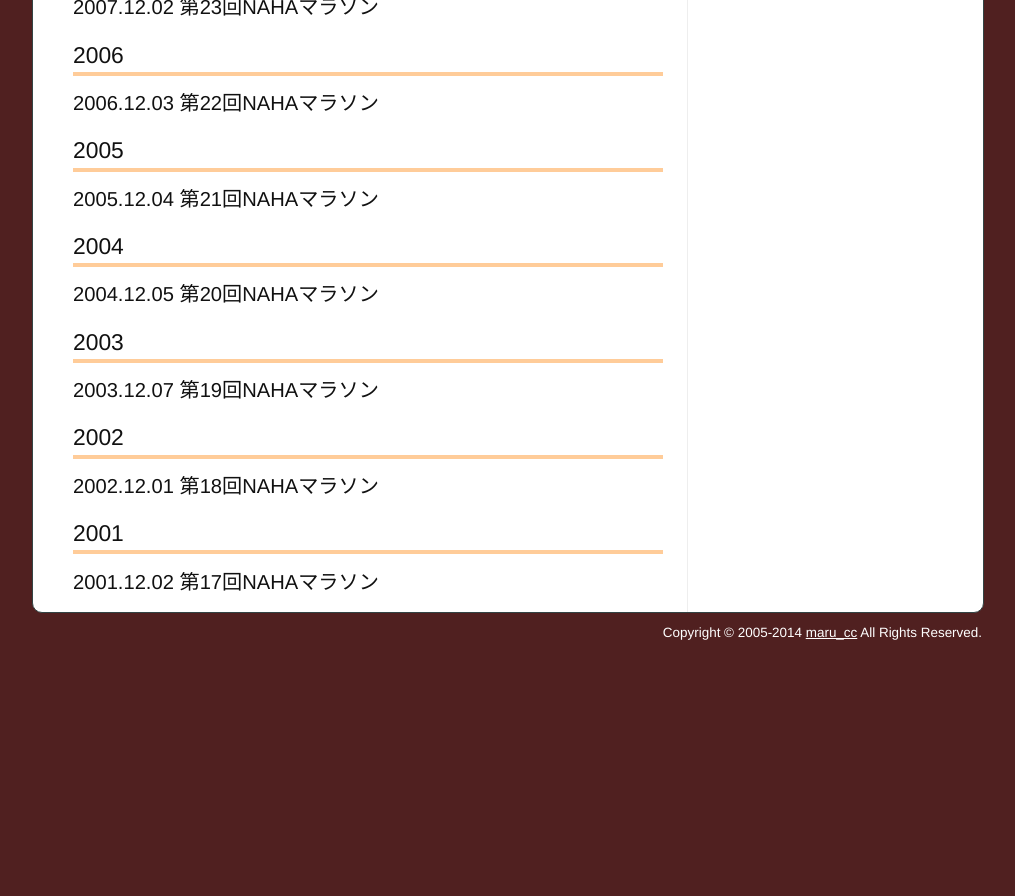
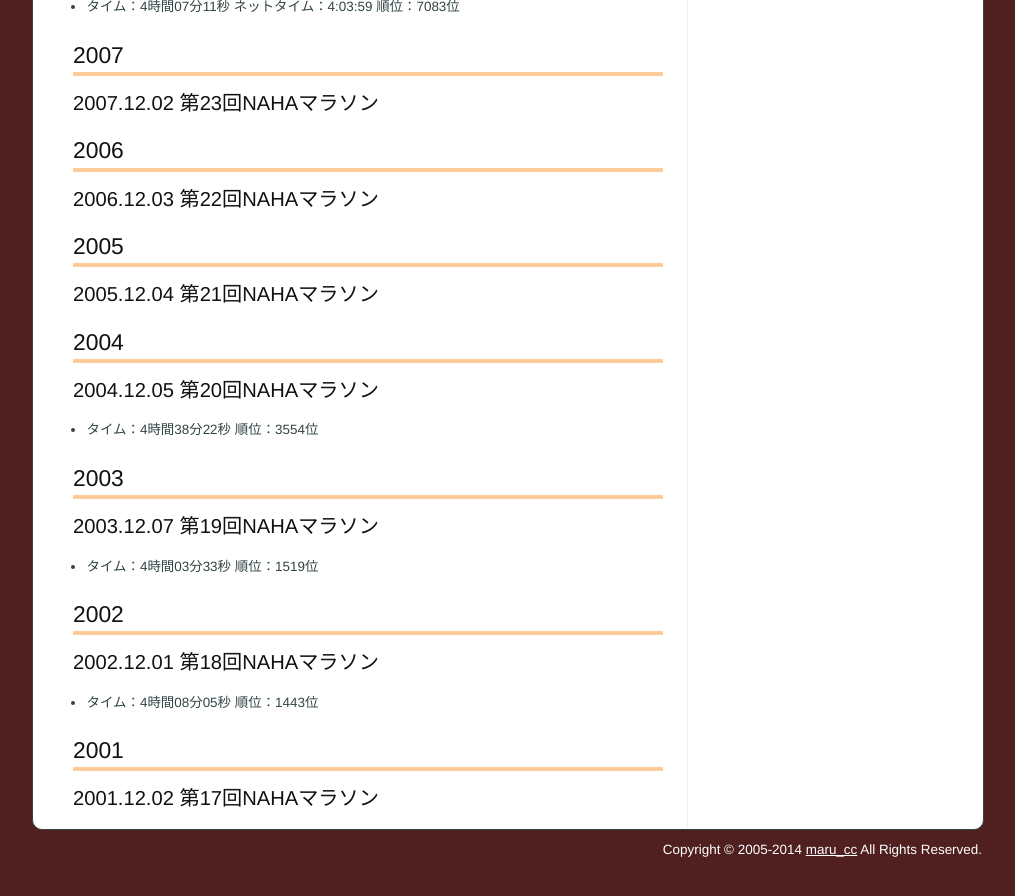
Before and after one commit to marucc/marucc.github.io, a Jekyll site: the page built from sports/results_run.md, in a window 1280 px wide and 900 px high, scrolled down 1232 px. Shown: the top 896 px of the window, without its empty margins (133-1148 px from the left). Built offline with Jekyll 4.4.1, drawn with Linux system fonts in a browser that asks for light colours; before the commit the page ends 1915 px from its top, so only the background shows below that; some of the changed text lies outside the part shown.

Commit message:
Published with https://stackedit.io/

```diff
--- a/sports/results_run.md
+++ b/sports/results_run.md
@@ -68,14 +72,20 @@ title: マラソン リザルト＆予定
 
 ### 2004.12.05 第20回NAHAマラソン
 
+- タイム：4時間38分22秒 順位：3554位
+
 ## 2003
 
 ### 2003.12.07 第19回NAHAマラソン
+
+- タイム：4時間03分33秒 順位：1519位
 
 ## 2002
 
 ### 2002.12.01 第18回NAHAマラソン
 
+- タイム：4時間08分05秒 順位：1443位
+
 ## 2001
 
 ### 2001.12.02 第17回NAHAマラソン
```
Also changed, not shown: other parts of sports/results_run.md (+4 -0 lines).
